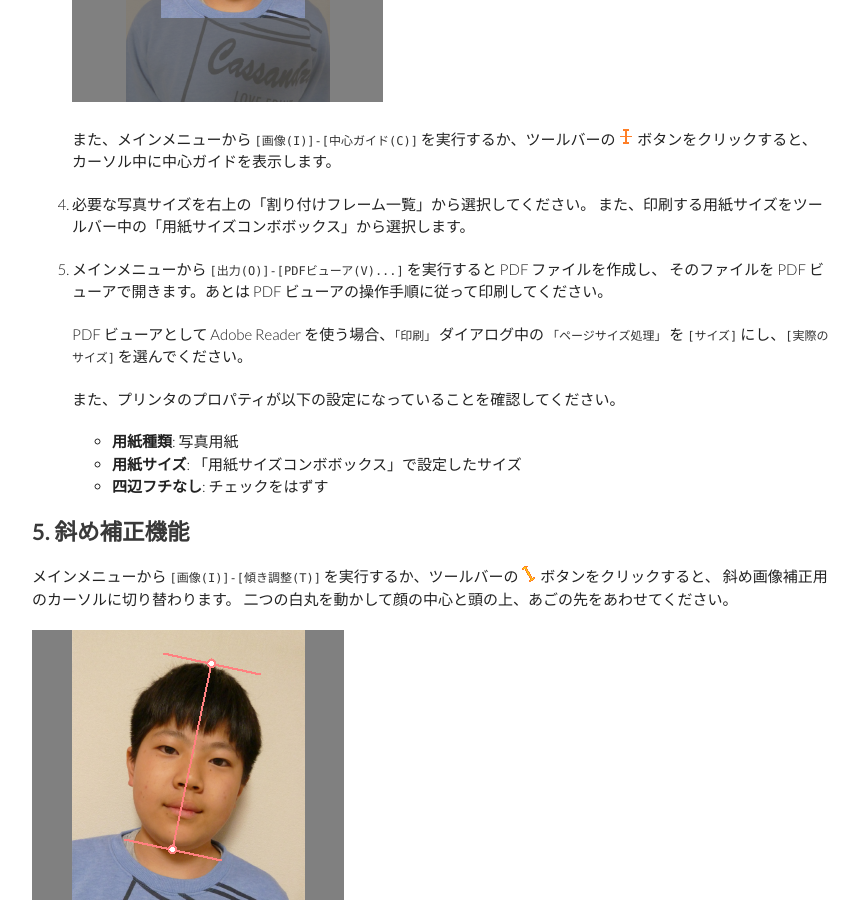
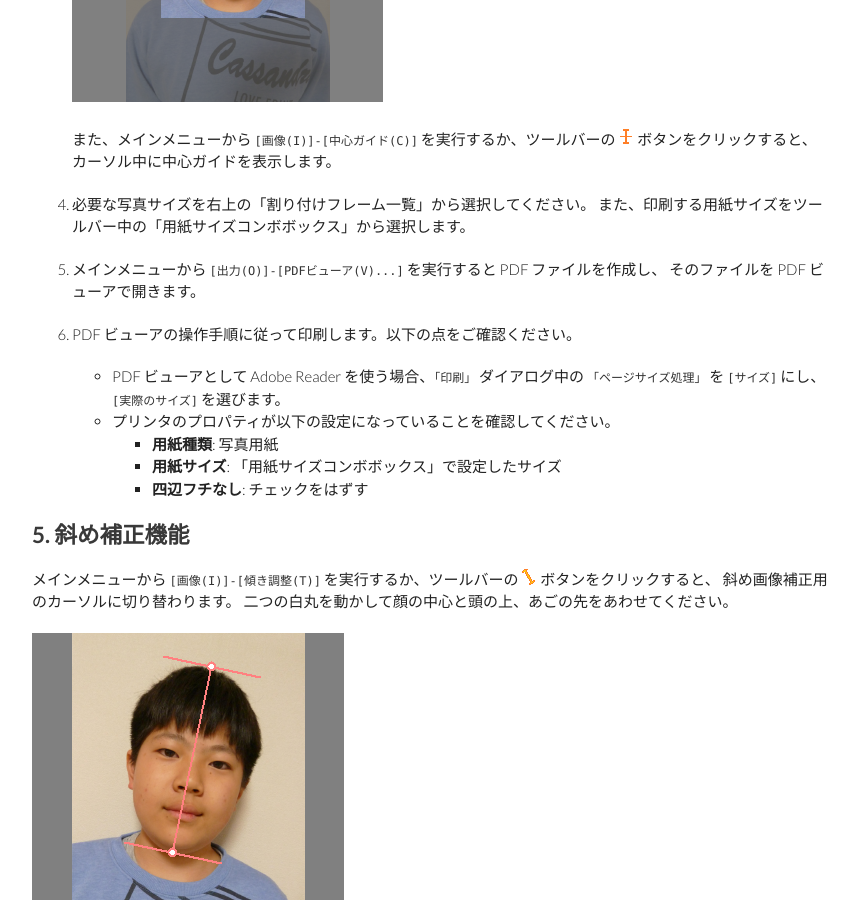
Before and after one commit to gura-app/gura-app.github.io, a Jekyll site: the page built from gurashot/index.md, in a window 1280 px wide and 900 px high, scrolled down 3463 px. Shown: the whole window, without its empty margins (208-1067 px from the left). Built offline with Jekyll 4.4.1, drawn with Linux system fonts in a browser that asks for light colours; Markdown is read by kramdown in place of the engine named in the settings.

Commit message:
updated document

```diff
--- a/gurashot/index.md
+++ b/gurashot/index.md
@@ -121,15 +121,16 @@ PDF の閲覧・印刷をするソフトとして、Ubuntu にはデフォルト
    また、印刷する用紙サイズをツールバー中の「用紙サイズコンボボックス」から選択します。
 
 5. メインメニューから `[出力(O)]-[PDFビューア(V)...]` を実行すると PDF ファイルを作成し、
-   そのファイルを PDF ビューアで開きます。あとは PDF ビューアの操作手順に従って印刷してください。
+   そのファイルを PDF ビューアで開きます。
 
-   PDF ビューアとして Adobe Reader を使う場合、`「印刷」` ダイアログ中の
-   `「ページサイズ処理」` を `[サイズ]` にし、`[実際のサイズ]` を選んでください。
+6. PDF ビューアの操作手順に従って印刷します。以下の点をご確認ください。
 
-   また、プリンタのプロパティが以下の設定になっていることを確認してください。
-   * **用紙種類**: 写真用紙
-   * **用紙サイズ**: 「用紙サイズコンボボックス」で設定したサイズ
-   * **四辺フチなし**: チェックをはずす
+   * PDF ビューアとして Adobe Reader を使う場合、`「印刷」` ダイアログ中の
+     `「ページサイズ処理」` を `[サイズ]` にし、`[実際のサイズ]` を選びます。
+   * プリンタのプロパティが以下の設定になっていることを確認してください。
+     * **用紙種類**: 写真用紙
+     * **用紙サイズ**: 「用紙サイズコンボボックス」で設定したサイズ
+     * **四辺フチなし**: チェックをはずす
 
 
 ## <a name="tilt-adjust"></a>5. 斜め補正機能
```
